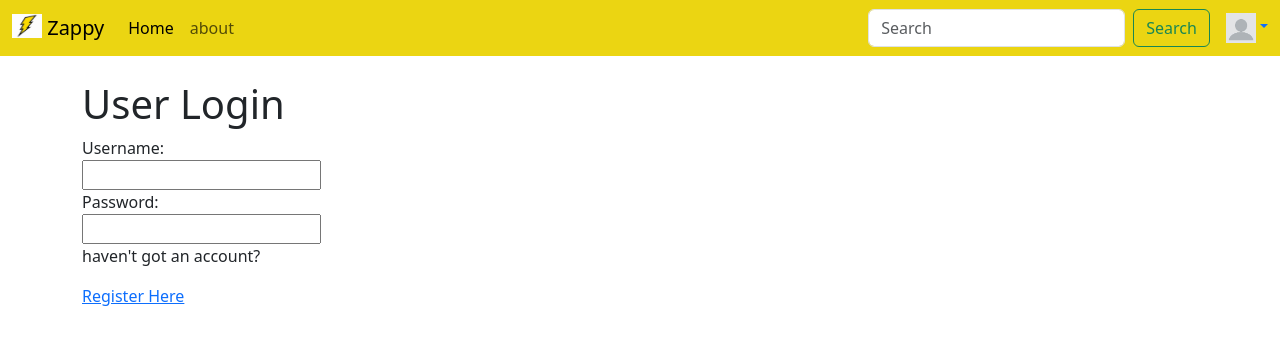
After one commit to DafyddEvans2813865/TwitterClone, a Django app: page /login in a window 1280 px wide. The commit adds this page. Shown: the top 345 px of the page. Run offline with Django 5.2, Linux system fonts and the light colour scheme.

Commit message:
default profile icon, login/register frontend

```diff
--- a/TwitterClone/Tclone/models.py
+++ b/TwitterClone/Tclone/models.py
@@ -1,6 +1,7 @@
 from django.db import models
 from django.contrib.auth.models import User
 from django.db.models.signals import post_save
+from django.dispatch import receiver
 
 class Profile(models.Model):
     user = models.OneToOneField(User, on_delete=models.CASCADE)
@@ -10,6 +11,7 @@ class Profile(models.Model):
         return self.user.username
 
 #force profile to be made on user sign up
+@receiver(post_save, sender=User)
 def create_profile(sender, instance, created, **kwargs):
     #when instance created assign it to profiles user feild
     if created:
@@ -19,5 +21,3 @@ def create_profile(sender, instance, created, **kwargs):
         #follow self and myself
         user_profile.follows.set([instance.profile.id,User.objects.get(username='evans').id])
         user_profile.save()
-
-post_save.connect(create_profile, sender=User)
--- /dev/null
+++ b/TwitterClone/Tclone/templates/login.html
@@ -0,0 +1,15 @@
+{% extends 'base.html' %}
+
+{% block content %}
+    <h1> User Login </h1>
+    <form>
+        <label for="username">Username:</label></br>
+        <input type="text" name="username" id="username"></br>
+
+        <label for="password">Password:</label></br>
+        <input type="text" name="password" id="password">
+
+    </form>
+    <p>haven't got an account?</p>
+    <a href="register">Register Here</a>
+{% endblock %}
--- a/TwitterClone/Tclone/templates/navbar.html
+++ b/TwitterClone/Tclone/templates/navbar.html
@@ -1,8 +1,10 @@
-<nav class="navbar navbar-expand-lg bg-body-tertiary">
+{% load static %}
+
+<nav class="navbar navbar-expand-lg navbar-light" style="background-color: #ebd512;">
     <div class="container-fluid">
         <!-- Nav bar logo (incase logo change) -->
-      <a class="navbar-brand" href="#"><img src="/docs/5.3/assets/brand/bootstrap-logo.svg" alt="Logo" width="30" height="24" class="d-inline-block align-text-top">
-        Tclone</a>
+      <a class="navbar-brand" href="/"><img src="{% static 'images/logo.jpg' %}" alt="Logo" width="30" height="24" class="d-inline-block align-text-top">
+        Zappy</a>
 
       <button class="navbar-toggler" type="button" data-bs-toggle="collapse" data-bs-target="#navbarSupportedContent" aria-controls="navbarSupportedContent" aria-expanded="false" aria-label="Toggle navigation">
         <span class="navbar-toggler-icon"></span>
@@ -18,24 +20,24 @@
             <a class="nav-link" href="about">about</a>
           </li>
 
-            <!-- dropdown bar items -->
-          <li class="nav-item dropdown">
-            <a class="nav-link dropdown-toggle" href="#" role="button" data-bs-toggle="dropdown" aria-expanded="false">
-              Settings
-            </a>
-            <ul class="dropdown-menu">
-              <li><a class="dropdown-item" href="#">Action</a></li>
-              <li><a class="dropdown-item" href="#">Another action</a></li>
-              <li><hr class="dropdown-divider"></li>
-              <li><a class="dropdown-item" href="#">Something else here</a></li>
-            </ul>
-          </li>
+
 
         </ul>
-        <form class="d-flex" role="search">
+        <form class="d-flex me-3" role="search">
           <input class="form-control me-2" type="search" placeholder="Search" aria-label="Search">
           <button class="btn btn-outline-success" type="submit">Search</button>
         </form>
+
+        <!-- Nav bar profile -->
+        <a class="dropdown-toggle" role="button" data-bs-toggle="dropdown" aria-expanded="false"> <img src="{% static 'images/blankprofile.jpg' %}" alt="" width="30" height="30"></a>
+           <!-- dropdown bar items -->
+          <ul class="dropdown-menu dropdown-menu-end">
+            <li><a class="dropdown-item" href="profile">Profile</a></li>
+            <li><a class="dropdown-item" href="#">Another action</a></li>
+            <li><hr class="dropdown-divider"></li>
+            <li><a class="dropdown-item" href="#">Something else here</a></li>
+          </ul>
+
       </div>
     </div>
   </nav>
--- /dev/null
+++ b/TwitterClone/Tclone/templates/profile.html
@@ -0,0 +1,5 @@
+{% extends 'base.html' %}
+
+{% block content %}
+    <h1>Profile not implemented</h1>
+{% endblock %}
--- a/TwitterClone/Tclone/urls.py
+++ b/TwitterClone/Tclone/urls.py
@@ -4,5 +4,8 @@ from . import views
 
 urlpatterns = [
     path('', views.home, name="home"),
-    path('about',views.about,name="about"),
+    path('about', views.about, name="about"),
+    path('profile', views.profile, name="profile"),
+    path('register',views.register, name="register"),
+    path('login',views.login, name='login'),
 ]
--- a/TwitterClone/Tclone/views.py
+++ b/TwitterClone/Tclone/views.py
@@ -5,3 +5,12 @@ def home(request):
 
 def about(request):
     return render(request,'about.html', {})
+
+def profile(request):
+    return render(request,'profile.html', {})
+
+def register(request):
+    return render(request, "register.html", {})
+
+def login(request):
+    return render(request, "login.html", {})
--- a/TwitterClone/TwitterClone/settings.py
+++ b/TwitterClone/TwitterClone/settings.py
@@ -1,4 +1,4 @@
-
+import os
 from pathlib import Path
 
 # Build paths inside the project like this: BASE_DIR / 'subdir'.
@@ -104,7 +104,8 @@ USE_TZ = True
 
 # Static files (CSS, JavaScript, Images)
 # https://docs.djangoproject.com/en/5.0/howto/static-files/
-
+STATIC_DIR = os.path.join(BASE_DIR, 'static')
+TATICFILES_DIRS = [STATIC_DIR, ]
 STATIC_URL = 'static/'
 
 # Default primary key field type
```
Also changed, not shown: TwitterClone/Tclone/static/images/blankprofile.jpg (added), TwitterClone/Tclone/static/images/logo.jpg (added), TwitterClone/Tclone/templates/register.html (added).
